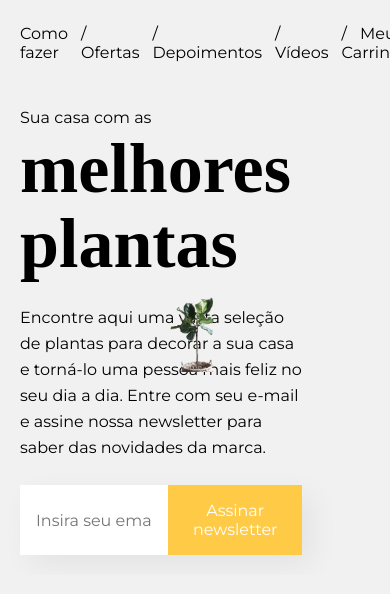
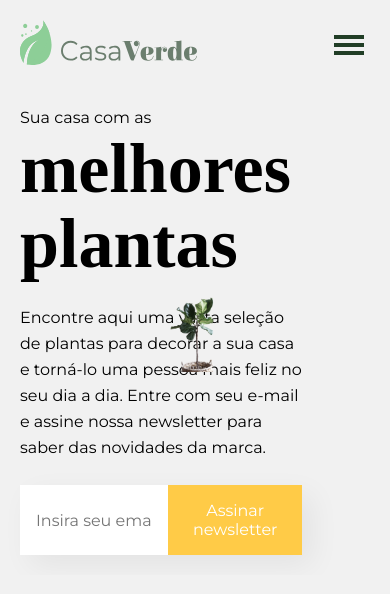
Before and after one commit to barbosadiego/7days_react_alura, a React (Create React App) app: page / in a window 390 px wide. Shown: the top 594 px of the page. Built offline with nearby package versions, Linux system fonts and the light colour scheme; a web font is replaced by a local one.

Commit message:
add style for header mobile menu

```diff
--- a/src/components/header/Header.scss
+++ b/src/components/header/Header.scss
@@ -16,11 +16,86 @@
   &__menu {
     display: flex;
     gap: 13px;
+    transition: 0.3s;
+    // styles for mobile
+    @media screen and (max-width: 820px) {
+      flex-direction: column;
+      gap: 1rem;
+      position: absolute;
+      opacity: 0;
+      top: 0;
+      bottom: 0;
+      left: -100%;
+      width: 100%;
+      background-color: c.$yellow;
+      padding: 5rem 2rem 2rem 2rem;
+      z-index: 5;
+      box-shadow: c.$box-shadow;
+      &.active {
+        opacity: 1;
+        left: 0;
+      }
+
+      li {
+        font-size: f.rem(30);
+      }
+    }
 
     li + li::before {
       content: '/';
       display: inline-block;
       margin-right: 13px;
+      // styles for mobile
+      @media screen and (max-width: 820px) {
+        content: '';
+        margin-right: 0;
+      }
+    }
+  }
+
+  .menu-mobile {
+    z-index: 10;
+    background-color: transparent;
+    &.active {
+      .line {
+        background-color: transparent;
+
+        &::after {
+          transform: rotate(45deg) translate(8px, 3px);
+        }
+        &::before {
+          transform: rotate(-45deg) translate(8px, -3px);
+        }
+      }
+    }
+
+    .line {
+      transition: 0.3s;
+      display: inline-block;
+      width: 30px;
+      height: 4px;
+      background-color: c.$dark-green;
+      position: relative;
+
+      &::after,
+      &::before {
+        transition: 0.3s;
+        content: '';
+        display: inline-block;
+        width: 30px;
+        height: 4px;
+        background-color: c.$dark-green;
+        position: absolute;
+        left: 0;
+      }
+
+      &::after {
+        margin: -8px 0;
+      }
+
+      &::before {
+        margin: 8px 0;
+      }
     }
   }
 }
```
